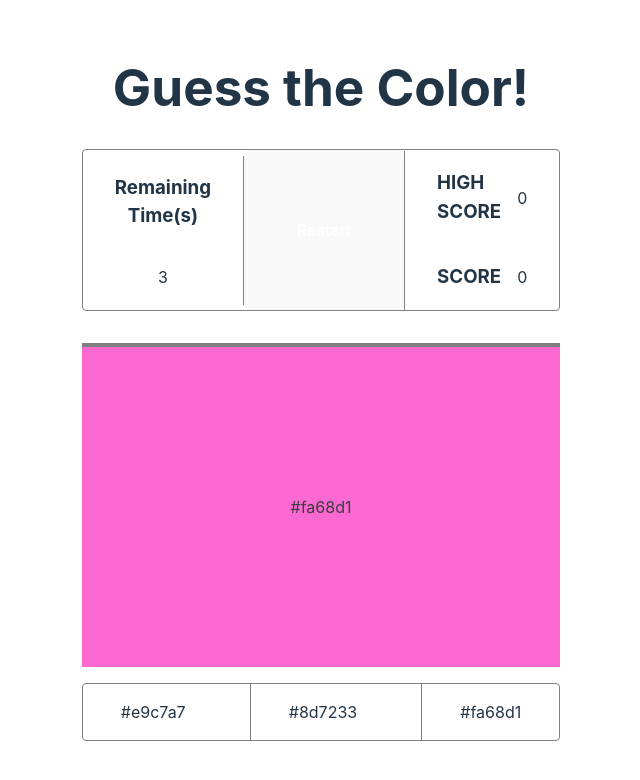
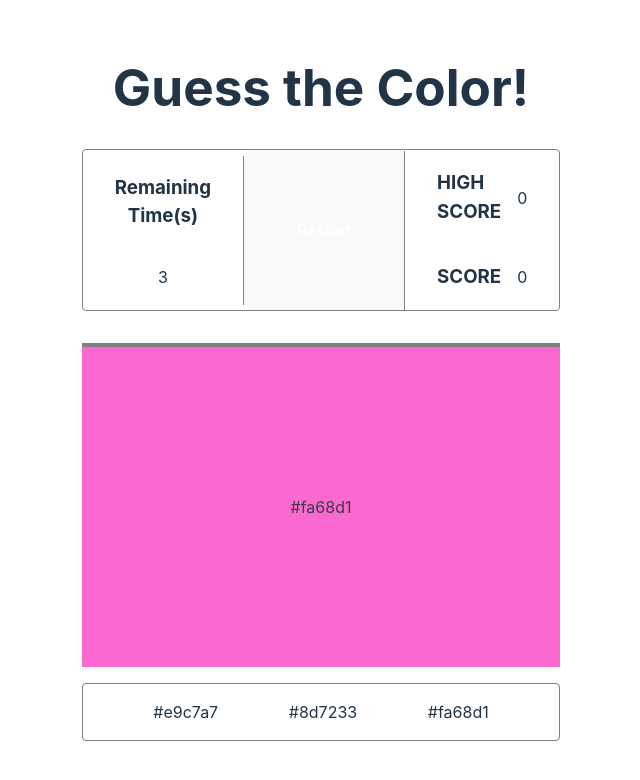
Before and after one commit to guilhermeytalo/guessthecolor, a React (Vite) app: page / in a window 1280 px wide. Both pictures are taken after a click on the button "Start". Shown: the top 780 px of the page, without its empty margins (319-959 px from the left). Built offline with nearby package versions, Linux system fonts and the light colour scheme.

Commit message:
feat: finished componentization

```diff
--- a/src/App.tsx
+++ b/src/App.tsx
@@ -2,6 +2,11 @@ import { useEffect, useState } from 'react';
 import './App.css';
 import { countDownTimer } from './utils/countdownTime';
 import { getRandomColor } from './utils/colorGenerator';
+import {
+  ColorContainer,
+  ColorSelectionContainer,
+  ScoreBoard,
+} from './components';
 
 const timer = 5;
 let timerInterval: NodeJS.Timeout | null = null;
@@ -86,6 +91,14 @@ function App() {
     setColorOptions(shuffledOptions);
   };
 
+  const handleOptionClick = (selectedColor: string) => {
+    if (!startGame) {
+      if (selectedColor === targetColor) {
+      } else {
+      }
+    }
+  };
+
   useEffect(() => {
     if (remainingTime === 0) {
       handleTimerEnd();
@@ -95,62 +108,21 @@ function App() {
   return (
     <div className="App">
       <h1>Guess the Color!</h1>
-
-      <div className="score-board">
-        <div className="remaninin-time-container">
-          <h3>
-            Remaining
-            <br />
-            Time(s)
-          </h3>
-          <p>{remainingTime}</p>
-        </div>
-
-        <div className="restart-container">
-          <button disabled={startGame} onClick={handleRestartGame}>
-            Restart
-          </button>
-        </div>
-
-        <div className="scores-container">
-          <div className="score">
-            <h3>
-              HIGH
-              <br />
-              SCORE
-            </h3>
-            <p>0</p>
-          </div>
-
-          <div className="high-score">
-            <h3>SCORE</h3>
-            <p>0</p>
-          </div>
-        </div>
-      </div>
-
-      <div className="color-container">
-        {targetColor && !startGame ? (
-          <div className="color-name" style={{ backgroundColor: targetColor }}>
-            <p>{targetColor}</p>
-          </div>
-        ) : (
-          <button className="start-button" onClick={startNewGame}>
-            Start
-          </button>
-        )}
-      </div>
-
-      <div
-        className="color-selection-container"
-        style={{ display: startGame ? 'none' : '' }}
-      >
-        {colorOptions.map((color, index) => (
-          <div className={`color${index + 1}`} key={index}>
-            <p>{color}</p>
-          </div>
-        ))}
-      </div>
+      <ScoreBoard
+        startGame={startGame}
+        remainingTime={remainingTime}
+        onRestart={handleRestartGame}
+      />
+      <ColorContainer
+        targetColor={targetColor}
+        startGame={startGame}
+        onStartNewGame={startNewGame}
+      />
+      <ColorSelectionContainer
+        colorOptions={colorOptions}
+        startGame={startGame}
+        onOptionClick={handleOptionClick}
+      />
     </div>
   );
 }
--- /dev/null
+++ b/src/components/colorComponent/colorContainer/index.tsx
@@ -0,0 +1,29 @@
+import React from 'react';
+import ColorName from '../colorName';
+
+
+interface ColorContainerProps {
+  targetColor: string | null;
+  startGame: boolean;
+  onStartNewGame: () => void;
+}
+
+const ColorContainer: React.FC<ColorContainerProps> = ({
+  targetColor,
+  startGame,
+  onStartNewGame,
+}) => {
+  return (
+    <div className="color-container">
+      {targetColor && !startGame ? (
+        <ColorName color={targetColor} />
+      ) : (
+        <button className="start-button" onClick={onStartNewGame}>
+          Start
+        </button>
+      )}
+    </div>
+  );
+};
+
+export default ColorContainer;
--- /dev/null
+++ b/src/components/colorComponent/colorName/index.tsx
@@ -0,0 +1,15 @@
+import React from 'react';
+
+interface ColorNameProps {
+  color: string | '';
+}
+
+const ColorName: React.FC<ColorNameProps> = ({ color }) => {
+  return (
+    <div className="color-name" style={{ backgroundColor: color }}>
+      <p>{color}</p>
+    </div>
+  );
+};
+
+export default ColorName;
--- /dev/null
+++ b/src/components/colorComponent/colorOption/index.tsx
@@ -0,0 +1,16 @@
+import React from 'react';
+
+interface ColorOptionProps {
+  color: string;
+  onClick: () => void;
+}
+
+const ColorOption: React.FC<ColorOptionProps> = ({ color, onClick }) => {
+  return (
+    <div className="color-option" onClick={onClick}>
+      <p>{color}</p>
+    </div>
+  );
+};
+
+export default ColorOption;
--- /dev/null
+++ b/src/components/colorComponent/colorSelectionContainer/index.tsx
@@ -0,0 +1,32 @@
+import React from 'react';
+import ColorOption from '../colorOption';
+
+
+interface ColorSelectionContainerProps {
+  colorOptions: string[];
+  startGame: boolean;
+  onOptionClick: (color: string) => void;
+}
+
+const ColorSelectionContainer: React.FC<ColorSelectionContainerProps> = ({
+  colorOptions,
+  startGame,
+  onOptionClick,
+}) => {
+  return (
+    <div
+      className="color-selection-container"
+      style={{ display: startGame ? 'none' : '' }}
+    >
+      {colorOptions.map((color, index) => (
+        <ColorOption
+          key={index}
+          color={color}
+          onClick={() => onOptionClick(color)}
+        />
+      ))}
+    </div>
+  );
+};
+
+export default ColorSelectionContainer;
--- /dev/null
+++ b/src/components/index.tsx
@@ -0,0 +1,5 @@
+export {default as ColorContainer } from './colorComponent/colorContainer';
+export {default as ColorName } from './colorComponent/colorName';
+export {default as ColorOption } from './colorComponent/colorOption';
+export {default as ColorSelectionContainer } from './colorComponent/colorSelectionContainer';
+export {default as ScoreBoard } from './scoreBoard';
--- /dev/null
+++ b/src/components/scoreBoard/index.tsx
@@ -0,0 +1,48 @@
+import React from 'react';
+
+interface ScoreBoardProps {
+  startGame: boolean;
+  remainingTime: number;
+  onRestart: () => void;
+}
+
+const ScoreBoard: React.FC<ScoreBoardProps> = ({
+  startGame,
+  remainingTime,
+  onRestart,
+}) => {
+  return (
+    <div className="score-board">
+      <div className="remaninin-time-container">
+        <h3>
+          Remaining
+          <br />
+          Time(s)
+        </h3>
+        <p>{remainingTime}</p>
+      </div>
+      <div className="restart-container">
+        <button disabled={startGame} onClick={onRestart}>
+          Restart
+        </button>
+      </div>
+      <div className="scores-container">
+        <div className="score">
+          <h3>
+            HIGH
+            <br />
+            SCORE
+          </h3>
+          <p>0</p>
+        </div>
+
+        <div className="high-score">
+          <h3>SCORE</h3>
+          <p>0</p>
+        </div>
+      </div>
+    </div>
+  );
+};
+
+export default ScoreBoard;
```
